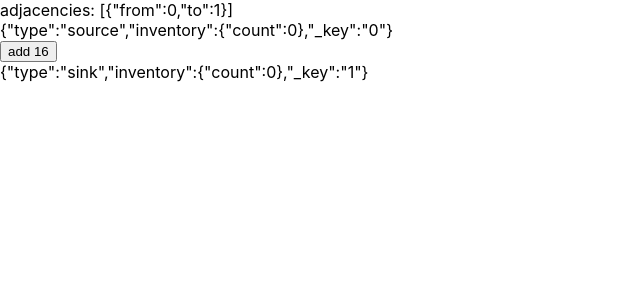
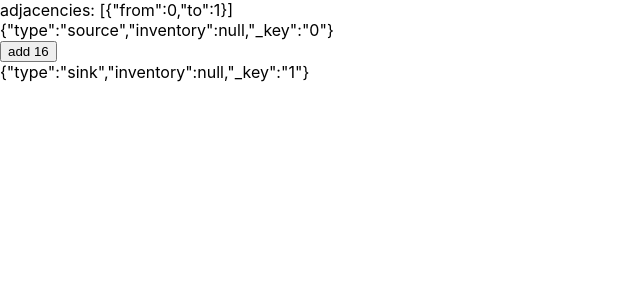
Before and after one commit to bingecraft-net/webapp, a React (Create React App) app: page / in a window 1280 px wide. Shown: the top 300 px of the page, without its empty margins (0-640 px from the left). Built offline with nearby package versions, Linux system fonts and the light colour scheme.

Commit message:
tick count down to null instead of zero

```diff
--- a/src/App.tsx
+++ b/src/App.tsx
@@ -13,7 +13,7 @@ function reducer(state: State, action: Action): State {
               ? {
                   ...container,
                   inventory: {
-                    count: container.inventory.count + 16,
+                    count: (container.inventory?.count || 0) + 16,
                   },
                 }
               : container,
@@ -33,7 +33,7 @@ export interface Adjacency {
 }
 
 export interface ContainerState {
-  inventory: Inventory
+  inventory: Inventory | null
   type: 'source' | 'sink'
 }
 
@@ -50,15 +50,11 @@ const defaultState: State = {
   containers: [
     {
       type: 'source',
-      inventory: {
-        count: 0,
-      },
+      inventory: null,
     },
     {
       type: 'sink',
-      inventory: {
-        count: 0,
-      },
+      inventory: null,
     },
   ],
 }
@@ -106,12 +102,20 @@ export function tick(state: State) {
       toIndex: to,
     }))
     .forEach(({ from, fromIndex, to, toIndex }) => {
-      if (from.type === 'source' && from.inventory.count > 0) {
+      if (
+        from.type === 'source' &&
+        from.inventory &&
+        from.inventory.count > 0
+      ) {
         const fromCountDifference = offsetByIndex.get(fromIndex) || 0 - 1
         const toCountDifference = offsetByIndex.get(toIndex) || 0 + 1
         offsetByIndex.set(fromIndex, fromCountDifference)
         offsetByIndex.set(toIndex, toCountDifference)
-      } else if (to.type === 'source' && to.inventory.count > 0) {
+      } else if (
+        to.type === 'source' &&
+        to.inventory &&
+        to.inventory.count > 0
+      ) {
         const fromCountDifference = offsetByIndex.get(fromIndex) || 0 + 1
         const toCountDifference = offsetByIndex.get(toIndex) || 0 - 1
         offsetByIndex.set(fromIndex, fromCountDifference)
@@ -121,13 +125,15 @@ export function tick(state: State) {
   return {
     ...state,
     containers: state.containers.map(
-      (container, index): ContainerState => ({
-        ...container,
-        inventory: {
-          count:
-            container.inventory.count + (offsetByIndex.get(index) || 0),
-        },
-      }),
+      (container, index): ContainerState => {
+        const count =
+          (container.inventory?.count || 0) +
+          (offsetByIndex.get(index) || 0)
+        return {
+          ...container,
+          inventory: count !== 0 ? { count } : null,
+        }
+      },
     ),
   }
 }
```
Also changed, not shown: 1 other file (tests, documents, lock files or other folders).
